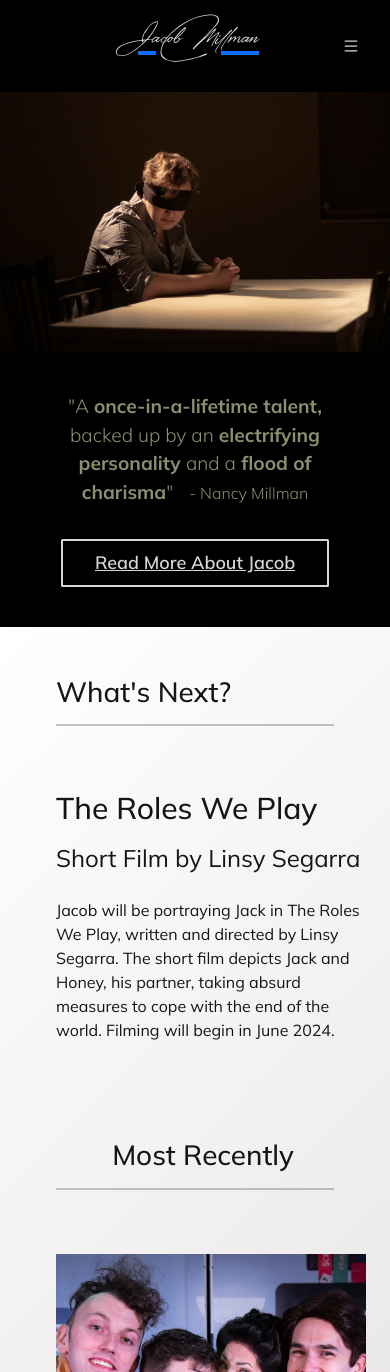
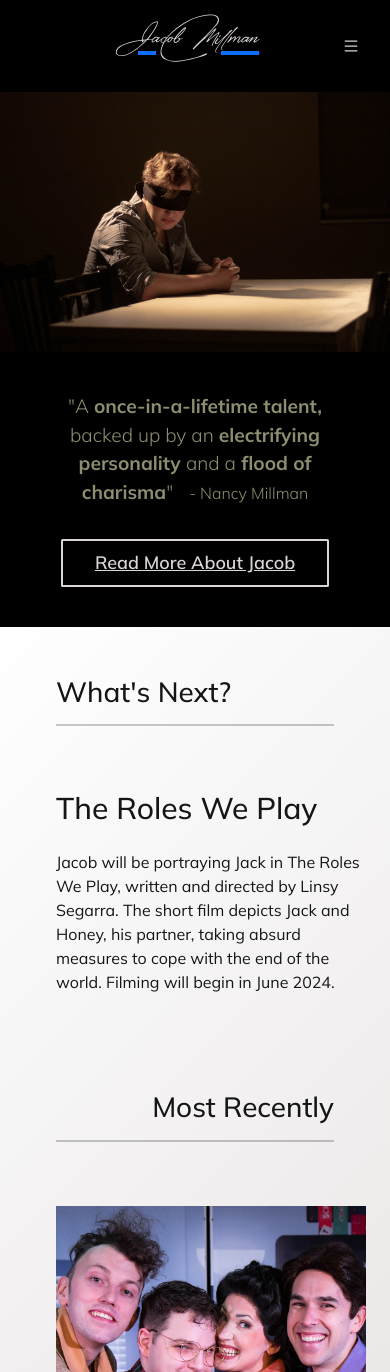
Before and after one commit to IndigoFobes/jacob-millman, a Next.js app: page / in a window 390 px wide. Shown: the top 1372 px of the page. Built offline with nearby package versions, Linux system fonts and the light colour scheme; a web font is replaced by a local one.

Commit message:
Updated whats next section

```diff
--- a/src/app/page.tsx
+++ b/src/app/page.tsx
@@ -148,7 +148,9 @@ export default function Home() {
       <div className="p-4 flex flex-col c-gradient text-[var(--dark-text-color)]">
         {/* What's Next */}
         <div className="title pb-12 pt-6 px-8 md:px-12 lg:px-20 xl:px-36 w-full grid grid-cols-3">
-          <h1 className="col-start-1 md:col-end-3 col-end-4">What's Next?</h1>
+          <h1 className="col-start-1 md:col-end-3 col-end-4 text-left">
+            What's Next?
+          </h1>
           <hr className="col-start-1 md:col-end-3 col-end-4 md:mr-10 border-solid horizontal-line-dark mt-2"></hr>
         </div>
         <ul className="md:px-12 lg:px-20 xl:px-36 h-auto pb-10">
@@ -176,12 +178,12 @@ export default function Home() {
               viewport={{ once: true }}
               variants={introTextVariants}
             >
-              <h2 className="text-3xl md:text-4xl font-[500]">
+              <h2 className="text-3xl md:text-4xl font-[500] mb-4">
                 The Roles We Play
               </h2>
-              <h3 className="text-2xl 2xl:text-3xl font-[400] mt-2 mb-4">
+              {/* <h3 className="text-2xl 2xl:text-3xl font-[400] mt-2 mb-4">
                 Short Film by Linsy Segarra
-              </h3>
+              </h3> */}
               <p className="md:text-lg lg:text-xl 2xl:text-2xl font-[400] lg:w-10/12">
                 {`Jacob will be portraying Jack in The Roles We Play, written and directed by Linsy Segarra. The short film depicts Jack and Honey, his partner, taking absurd measures to cope with the end of the world. Filming will begin in June 2024. `}
               </p>
@@ -200,7 +202,7 @@ export default function Home() {
         </ul>
         {/* Most Recent */}
         <div className="title pb-12 pt-6 px-8 md:px-12 lg:px-20 xl:px-36 w-full grid grid-cols-3">
-          <h1 className="col-start-1 md:col-start-2 col-end-4 text-end pr-10">
+          <h1 className="col-start-1 md:col-start-2 col-end-4 text-right md:pr-10">
             Most Recently
           </h1>
           <hr className="col-start-1 md:col-start-2 col-end-4 md:mr-10 border-solid horizontal-line-dark mt-2"></hr>
```
